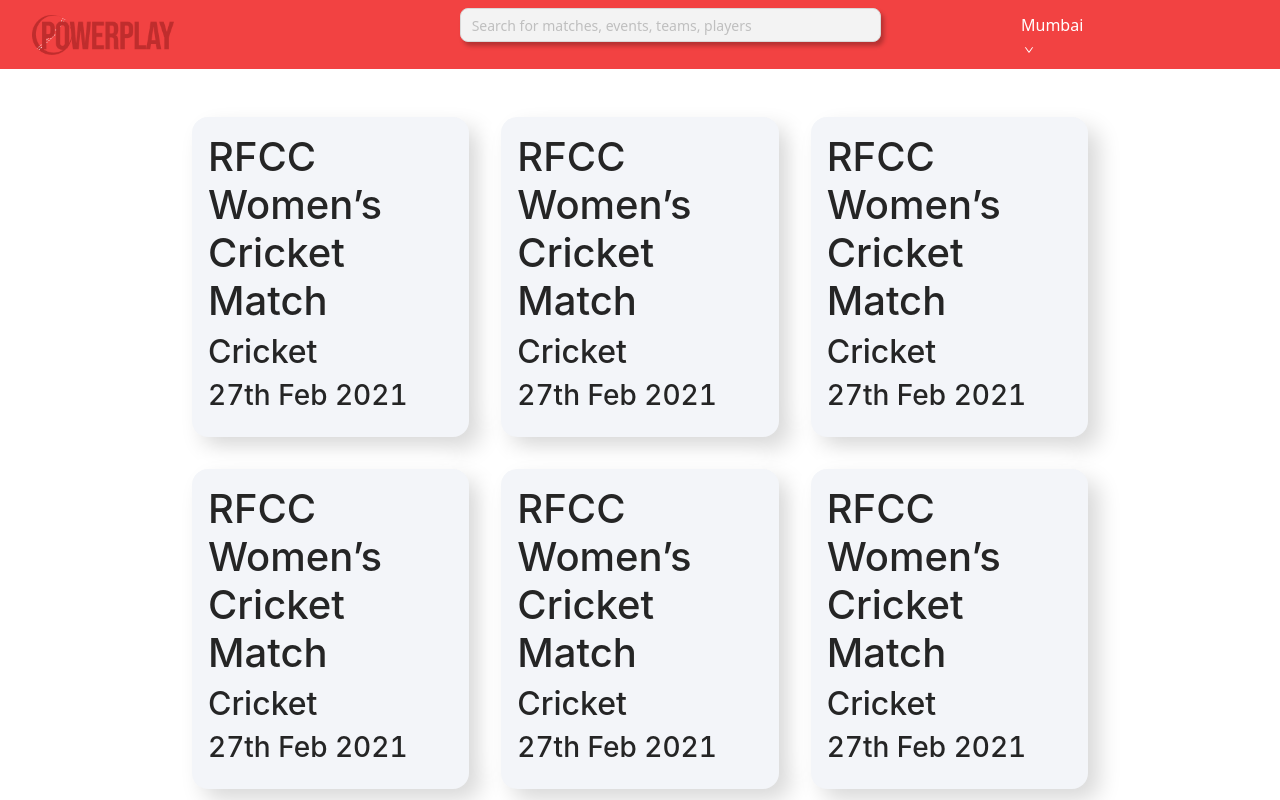
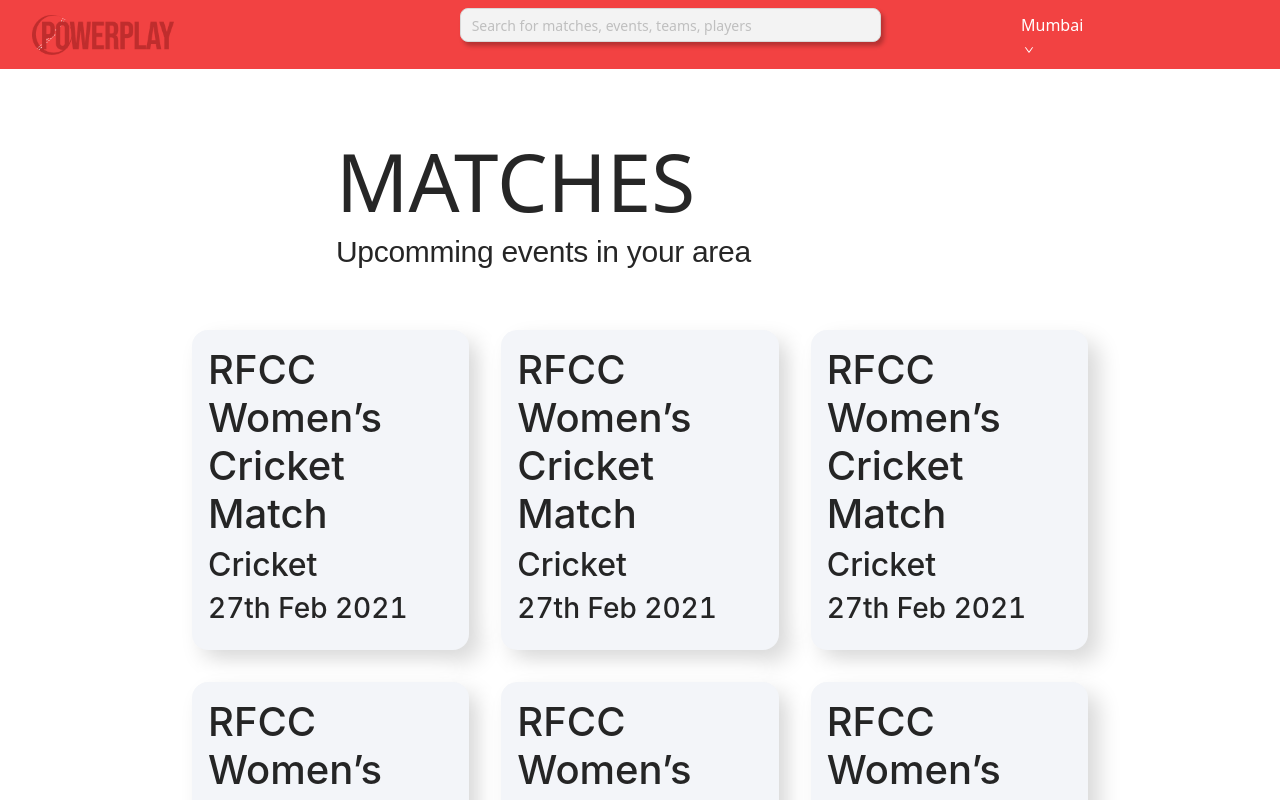
Before and after one commit to HNGP/powerplay, a React (Create React App) app: page /matches in a window 1280 px wide. Shown: the top 800 px of the page. Built offline with nearby package versions, Linux system fonts and the light colour scheme.

Commit message:
added header

```diff
--- a/src/pages/Matches/index.js
+++ b/src/pages/Matches/index.js
@@ -1,5 +1,6 @@
 import React, { useState } from "react";
 import TournamentCard from "../../components/TournamentCard";
+import "./style.css";
 
 export default function Matches() {
   const [tourny, setTourny] = useState([
@@ -41,11 +42,21 @@ export default function Matches() {
     },
   ]);
   return (
-    <div className="matches">
-      {tourny.map((trny) => (
-        <TournamentCard name={trny.name} sport={trny.sport} date={trny.date} />
-      ))}
-      ;
+    <div>
+      <div className="header">
+        <h1>MATCHES</h1>
+        <h3>Upcomming events in your area</h3>
+      </div>
+      <div className="matches">
+        {tourny.map((trny) => (
+          <TournamentCard
+            name={trny.name}
+            sport={trny.sport}
+            date={trny.date}
+          />
+        ))}
+        ;
+      </div>
     </div>
   );
 }
--- /dev/null
+++ b/src/pages/Matches/style.css
@@ -0,0 +1,14 @@
+.header {
+  margin: 4rem 21rem;
+}
+
+.header > h3 {
+  font-family: Arial, Helvetica, sans-serif;
+  font-size: 30px;
+  line-height: 29px;
+  letter-spacing: -0.01em;
+}
+
+.header > h1 {
+  font-size: 80px;
+}
```
